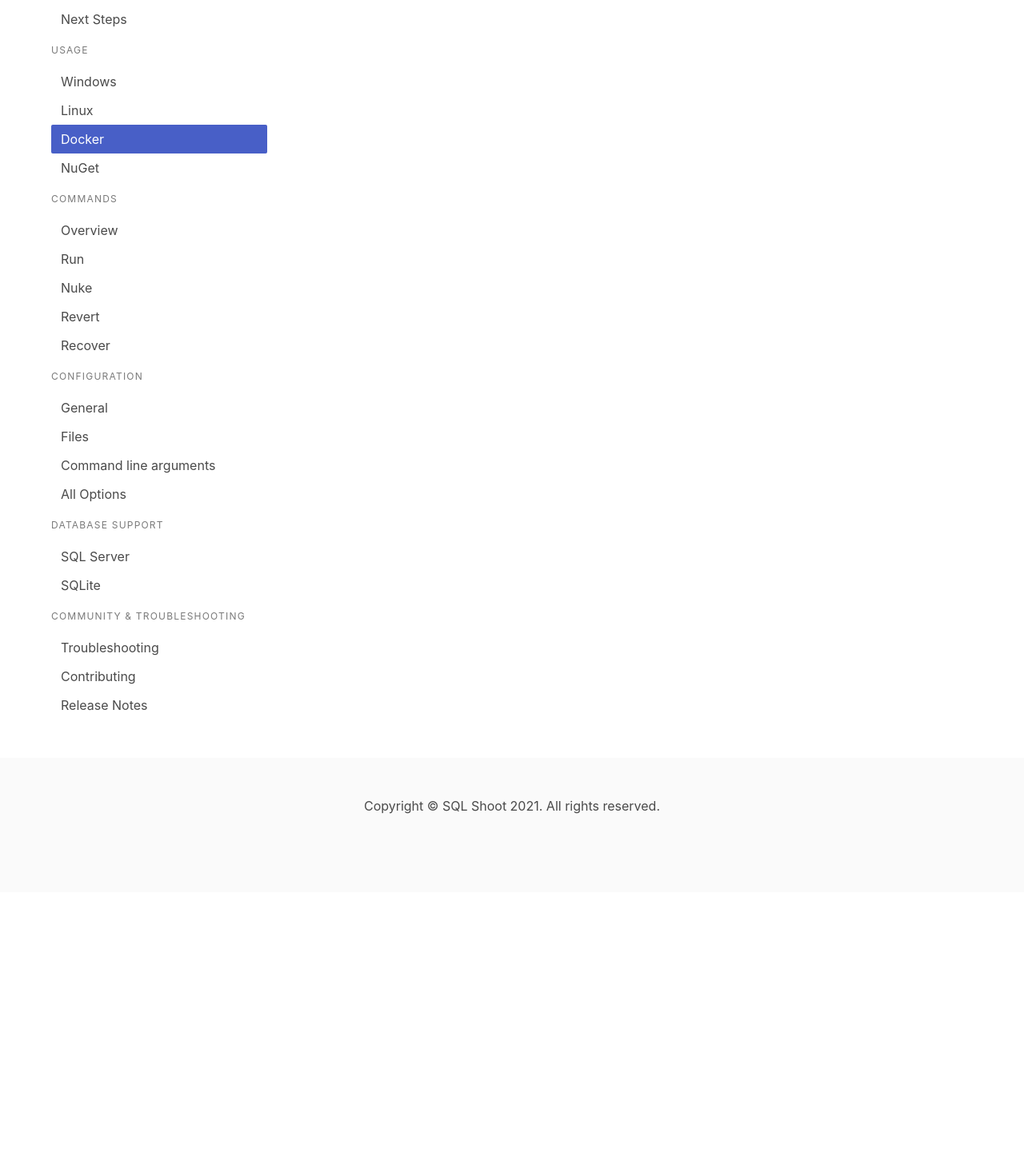
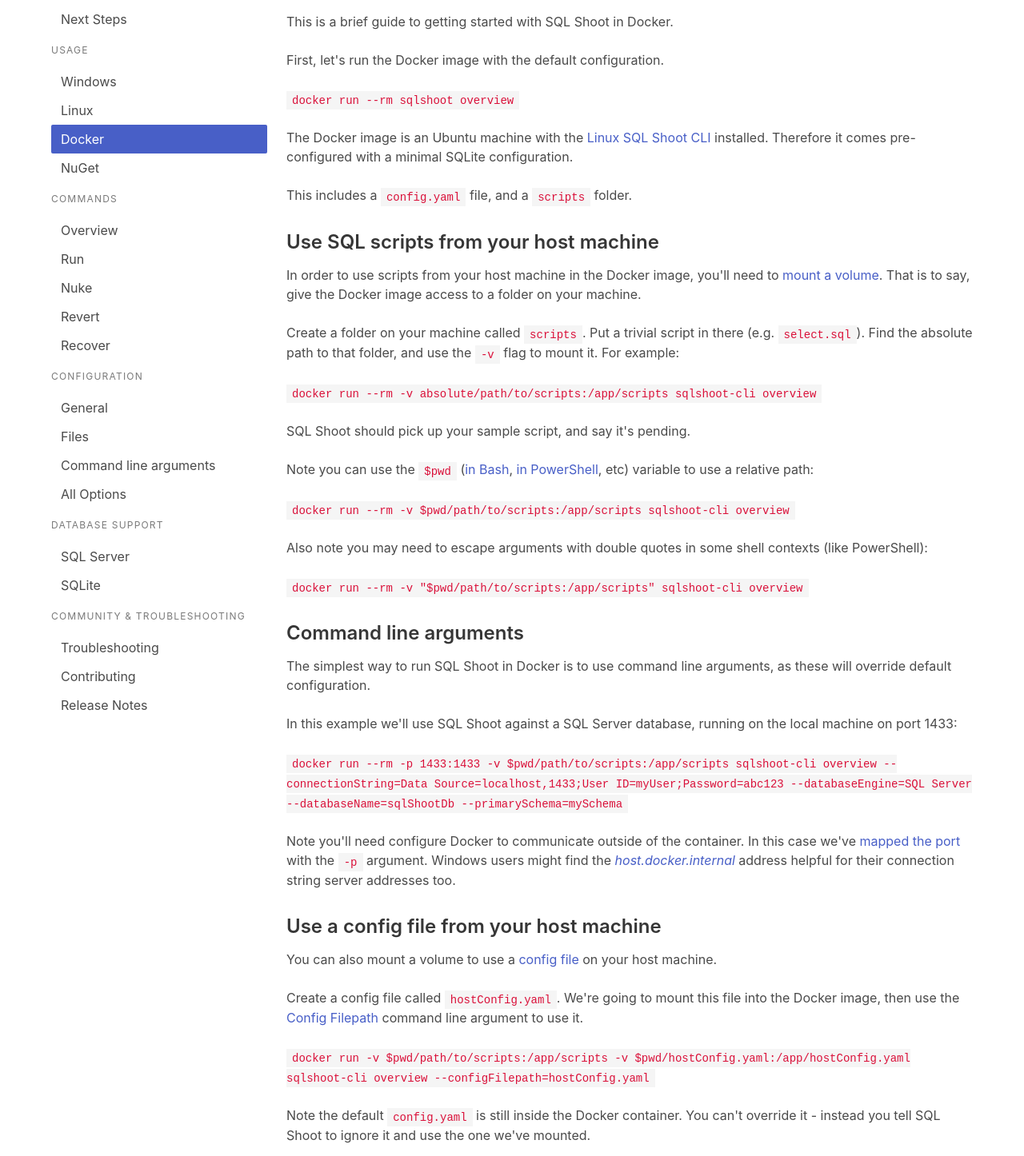
Before and after one commit to sqlshoot/SQL-Shoot-Website, a Next.js app in the folder sqlshoot-site/: page /documentation/docker in a window 1280 px wide. Shown: the part 304-1750 px from the top of the page at 80% size. Before the commit the page ends 1420 px from the top, so only its background shows below. Built offline with nearby package versions, Linux system fonts and the light colour scheme.

Commit message:
Docker quick start

```diff
--- a/sqlshoot-site/pages/documentation/docker.js
+++ b/sqlshoot-site/pages/documentation/docker.js
@@ -17,10 +17,76 @@
         <a href="#">
           <button class="button is-link">Go to SQL Shoot DockerHub</button>
         </a>
+        <h2>Docker Quick Start</h2>
+        This is a brief guide to getting started with SQL Shoot in Docker.
         <br />
         <br />
-        The DockerHub page has instructions on how to mount drives so SQL Shoot can pick up your files.
+        First, let's run the Docker image with the default configuration.
+        <br/>
+        <br/>
+        <code>docker run --rm sqlshoot overview</code>
+        <br/>
+        <br/>
+        The Docker image is an Ubuntu machine with the <a href="/documentation/linux">Linux SQL Shoot CLI</a> installed. Therefore it comes pre-configured with a minimal SQLite configuration.
         <br />
+        <br />
+        This includes a <code>config.yaml</code> file, and a <code>scripts</code> folder.
+
+        <h3>Use SQL scripts from your host machine</h3>
+        In order to use scripts from your host machine in the Docker image, you'll need to <a href="https://docs.docker.com/storage/volumes/">mount a volume</a>. That is to say, give the Docker image access to a folder on your machine.
+        <br />
+        <br />
+        Create a folder on your machine called <code>scripts</code>. Put a trivial script in there (e.g. <code>select.sql</code>). Find the absolute path to that folder, and use the <code>-v</code> flag to mount it. For example:
+        <br />
+        <br />
+        <code>
+        docker run --rm -v absolute/path/to/scripts:/app/scripts sqlshoot-cli overview
+        </code>
+        <br />
+        <br />
+        SQL Shoot should pick up your sample script, and say it's pending.
+        <br />
+        <br />
+        Note you can use the <code>$pwd</code> (<a href="https://unix.stackexchange.com/questions/174990/what-is-pwd-vs-current-working-directory">in Bash</a>, <a href="https://devblogs.microsoft.com/scripting/powertip-find-current-directory-in-powershell/">in PowerShell</a>, etc) variable to use a relative path:
+        <br />
+        <br />
+        <code>
+        docker run --rm -v $pwd/path/to/scripts:/app/scripts sqlshoot-cli overview
+        </code>
+        <br />
+        <br />
+        Also note you may need to escape arguments with double quotes in some shell contexts (like PowerShell):
+        <br />
+        <br />
+        <code>
+        docker run --rm -v "$pwd/path/to/scripts:/app/scripts" sqlshoot-cli overview
+        </code>
+
+        <h3>Command line arguments</h3>
+        The simplest way to run SQL Shoot in Docker is to use command line arguments, as these will override default configuration.
+        <br />
+        <br />
+        In this example we'll use SQL Shoot against a SQL Server database, running on the local machine on port 1433:
+        <br />
+        <br />
+        <code>docker run --rm -p 1433:1433 -v $pwd/path/to/scripts:/app/scripts sqlshoot-cli overview --connectionString=Data Source=localhost,1433;User ID=myUser;Password=abc123 --databaseEngine=SQL Server --databaseName=sqlShootDb --primarySchema=mySchema</code>
+        <br />
+        <br />
+        Note you'll need configure Docker to communicate outside of the container. In this case we've <a href="https://docs.docker.com/config/containers/container-networking/">mapped the port</a> with the <code>-p</code> argument. Windows users might find the <a href="https://stackoverflow.com/questions/48546124/what-is-linux-equivalent-of-host-docker-internal">
+        <i>host.docker.internal</i>
+        </a> address helpful for their connection string server addresses too.
+
+        <h3>Use a config file from your host machine</h3>
+        You can also mount a volume to use a <a href="/documentation/files">config file</a> on your host machine.
+        <br />
+        <br />
+        Create a config file called <code>hostConfig.yaml</code>. We're going to mount this file into the Docker image, then use the <a href="/documentation/commandlinearguments#Config-Filepath">Config Filepath</a> command line argument to use it.
+        <br />
+        <br />
+        <code>docker run -v $pwd/path/to/scripts:/app/scripts -v $pwd/hostConfig.yaml:/app/hostConfig.yaml sqlshoot-cli overview --configFilepath=hostConfig.yaml</code>
+        <br />
+        <br />
+        Note the default <code>config.yaml</code> is still inside the Docker container. You can't override it - instead you tell SQL Shoot to ignore it and use the one we've mounted.
       </div>
     </div>
     </section>
--- a/sqlshoot-site/pages/documentation/sqlite.js
+++ b/sqlshoot-site/pages/documentation/sqlite.js
@@ -20,7 +20,7 @@
         <tbody>
         <tr>
             <td>Database Engine Value</td>
-            <td><a href="/documentation/alloptions#Database-Engine">SQLite</a></td>
+            <td><a href="/documentation/alloptions#Database-Engine"><code>SQLite</code></a></td>
           </tr>
           <tr>
             <td>Example connection string</td>
--- a/sqlshoot-site/pages/documentation/sqlserver.js
+++ b/sqlshoot-site/pages/documentation/sqlserver.js
@@ -22,7 +22,7 @@
         <tbody>
           <tr>
             <td>Database Engine Value</td>
-            <td><a href="/documentation/alloptions#Database-Engine">SQL Server</a></td>
+            <td><a href="/documentation/alloptions#Database-Engine"><code>SQL Server</code></a></td>
           </tr>
           <tr>
             <td>Example connection string</td>
```
Also changed, not shown: sqlshoot-site/pages/documentation/commandlinearguments.js (+10 -0 lines).
